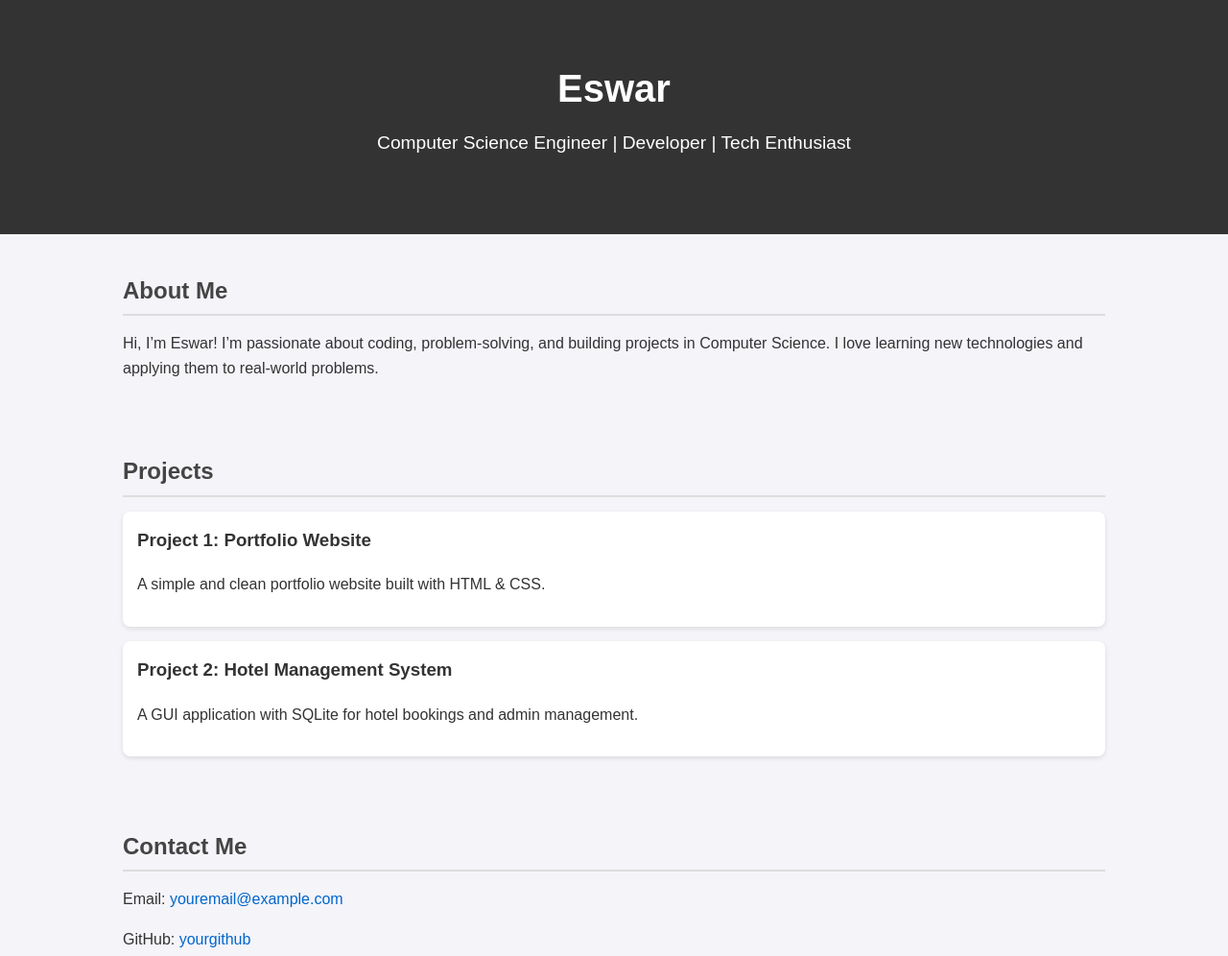
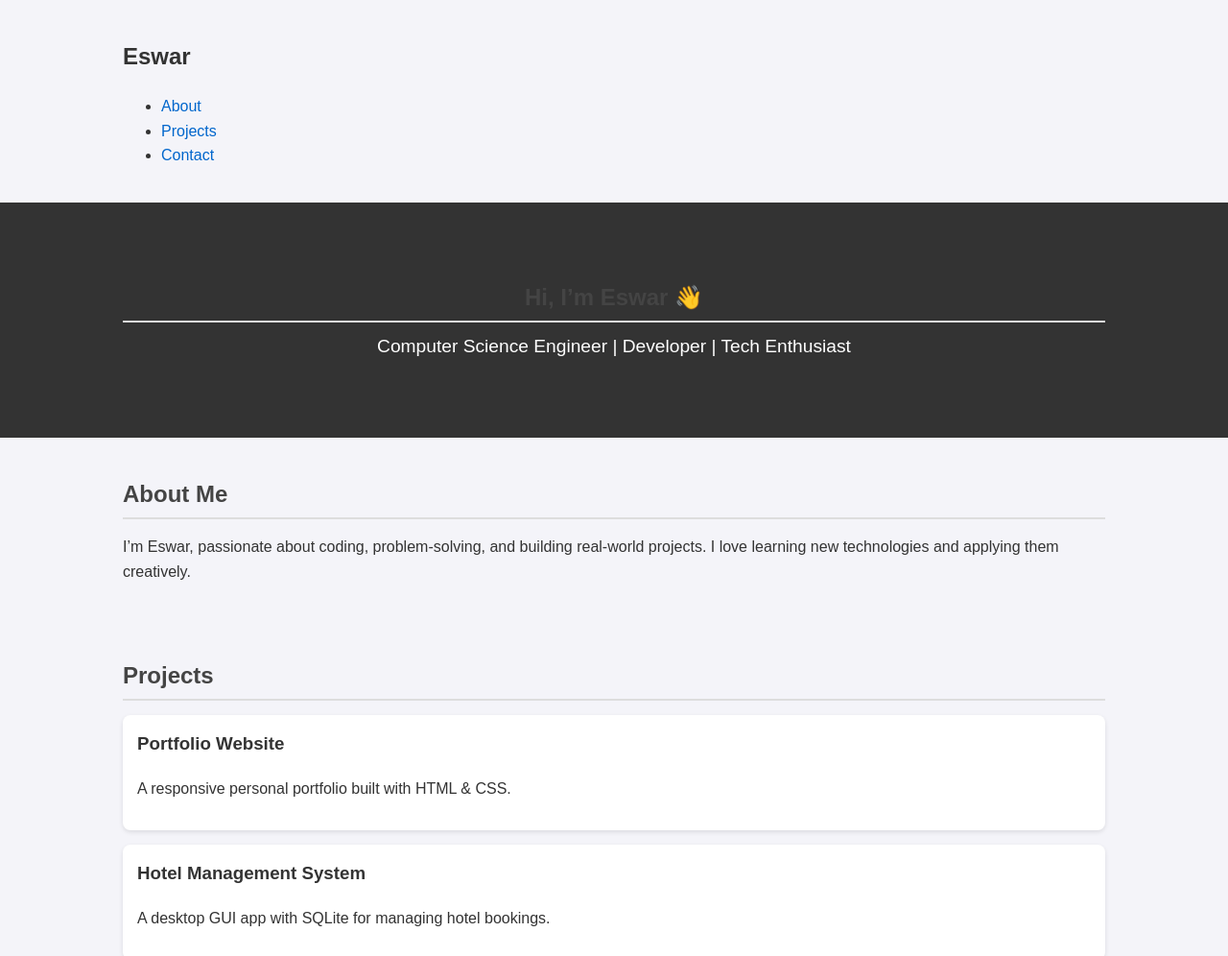
Before and after one commit to DCME7/cuddly-barnacle, a plain HTML site: page index.html in a window 1280 px wide. Shown: the top 996 px of the page at 96% size. Drawn offline with Linux system fonts and the light colour scheme.

Commit message:
Update index.html

```diff
--- a/index.html
+++ b/index.html
@@ -3,42 +3,54 @@
 <head>
   <meta charset="UTF-8">
   <meta name="viewport" content="width=device-width, initial-scale=1.0">
-  <title>My Portfolio</title>
+  <title>Eswar | Portfolio</title>
   <link rel="stylesheet" href="style.css">
 </head>
 <body>
-  <!-- Header -->
-  <header>
+  <!-- Navbar -->
+  <nav class="navbar">
+    <div class="container nav-container">
+      <h1 class="logo">Eswar</h1>
+      <ul class="nav-links">
+        <li><a href="#about">About</a></li>
+        <li><a href="#projects">Projects</a></li>
+        <li><a href="#contact">Contact</a></li>
+      </ul>
+    </div>
+  </nav>
+
+  <!-- Hero Section -->
+  <header class="hero">
     <div class="container">
-      <h1>Eswar</h1>
+      <h2>Hi, I’m Eswar 👋</h2>
       <p>Computer Science Engineer | Developer | Tech Enthusiast</p>
     </div>
   </header>
 
   <!-- About Section -->
-  <section id="about" class="container">
+  <section id="about" class="container section">
     <h2>About Me</h2>
     <p>
-      Hi, I’m Eswar! I’m passionate about coding, problem-solving, and building projects
-      in Computer Science. I love learning new technologies and applying them to real-world problems.
+      I’m Eswar, passionate about coding, problem-solving, and building real-world projects.
+      I love learning new technologies and applying them creatively.
     </p>
   </section>
 
   <!-- Projects Section -->
-  <section id="projects" class="container">
+  <section id="projects" class="container section">
     <h2>Projects</h2>
     <div class="project-card">
-      <h3>Project 1: Portfolio Website</h3>
-      <p>A simple and clean portfolio website built with HTML & CSS.</p>
+      <h3>Portfolio Website</h3>
+      <p>A responsive personal portfolio built with HTML & CSS.</p>
     </div>
     <div class="project-card">
-      <h3>Project 2: Hotel Management System</h3>
-      <p>A GUI application with SQLite for hotel bookings and admin management.</p>
+      <h3>Hotel Management System</h3>
+      <p>A desktop GUI app with SQLite for managing hotel bookings.</p>
     </div>
   </section>
 
   <!-- Contact Section -->
-  <section id="contact" class="container">
+  <section id="contact" class="container section">
     <h2>Contact Me</h2>
     <p>Email: <a href="mailto:youremail@example.com">youremail@example.com</a></p>
     <p>GitHub: <a href="https://github.com/yourgithub" target="_blank">yourgithub</a></p>
```
